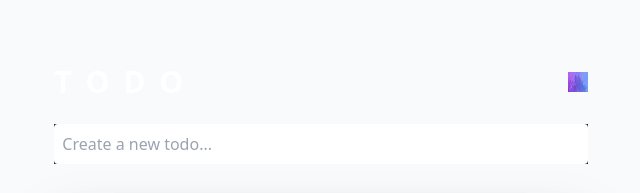
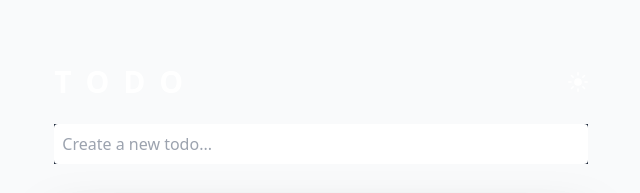
Before and after one commit to Richiee05/todo-HTML-BASED-, a website: page index.html in a window 1280 px wide. Shown: the top 193 px of the page, 319-959 px from the left. Drawn offline with Linux system fonts and the light colour scheme.

Commit message:
first commit

```diff
--- a/index.html
+++ b/index.html
@@ -39,7 +39,7 @@
           >
             T O D O
           </h1>
-          <img src="./images/bg-desktop-light.jpg" class="h-5 w-5 theme-icon" alt="" />
+          <img src="./images/icon-sun.svg" class="h-5 w-5 theme-icon" alt="" />
         </div>
         <form
           action=""
```
